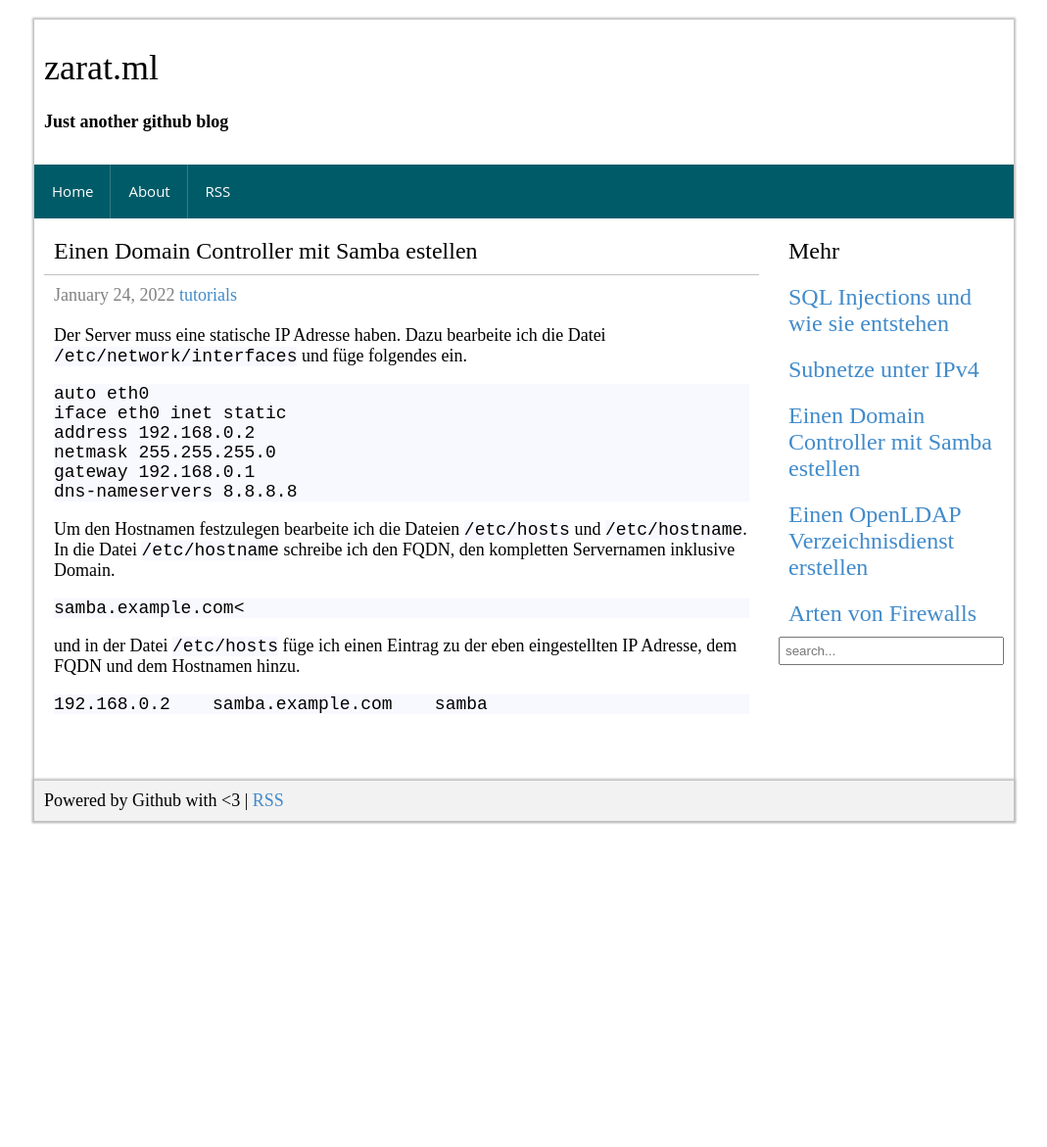
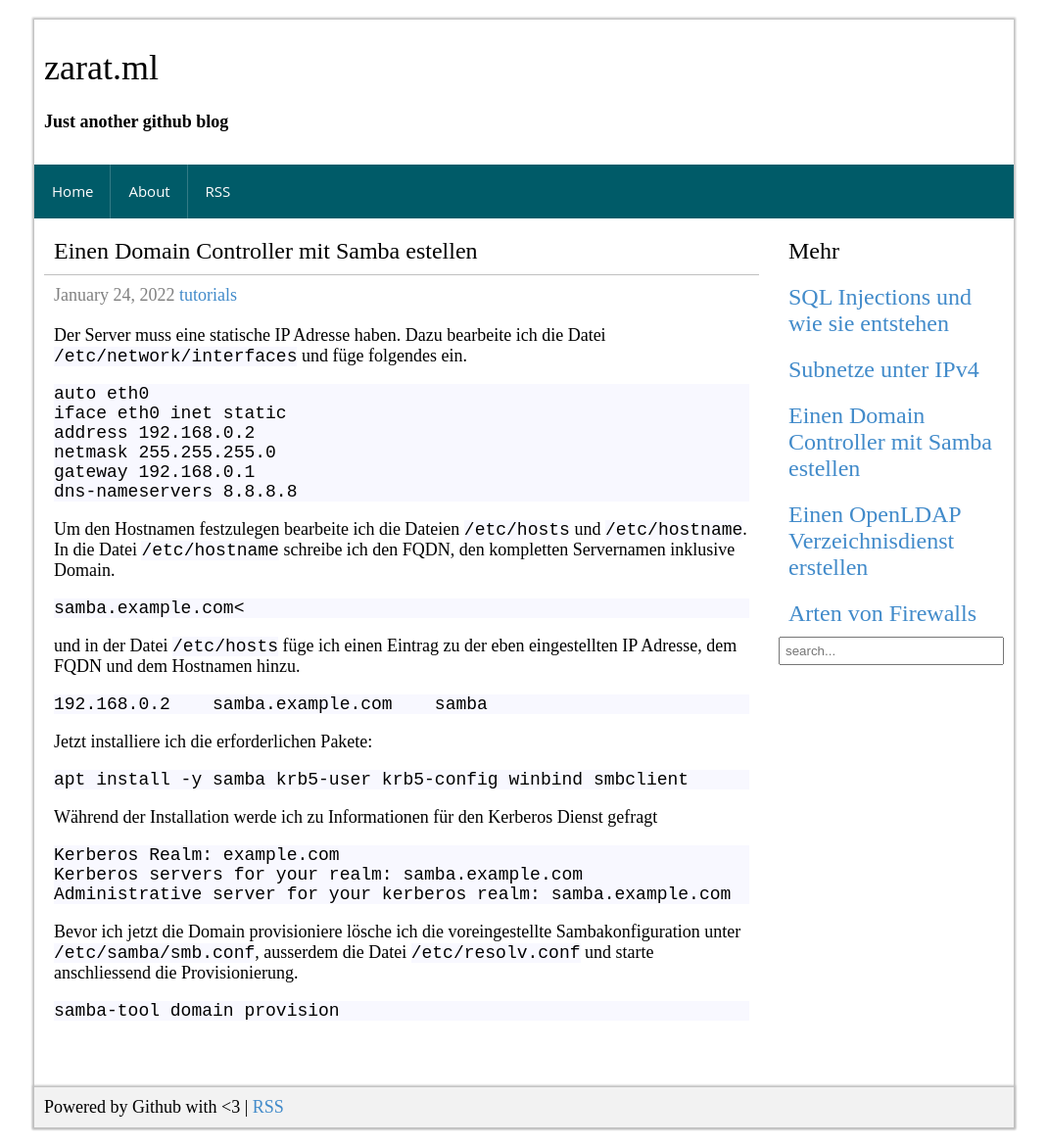
Before and after one commit to zarat/zarat.github.io, a Jekyll site: the page built from _posts/2022-01-24-samba-domain-controller.markdown, in a window 1280 px wide. Shown: the whole page at 98% size, without its empty margins (105-1174 px from the left). Built offline with Jekyll 4.4.1, drawn with Linux system fonts in a browser that asks for light colours; comment, search, counter and statistics services are not loaded; before the commit the page ends 900 px from its top, so only the background shows below that.

Commit message:
Update 2022-01-24-samba-domain-controller.markdown

```diff
--- a/_posts/2022-01-24-samba-domain-controller.markdown
+++ b/_posts/2022-01-24-samba-domain-controller.markdown
@@ -28,3 +28,22 @@ und in der Datei <code>/etc/hosts</code> füge ich einen Eintrag zu der eben ein
 <pre>
 192.168.0.2    samba.example.com    samba
 </pre>
+
+Jetzt installiere ich die erforderlichen Pakete:
+
+<pre>
+apt install -y samba krb5-user krb5-config winbind smbclient
+</pre>
+
+Während der Installation werde ich zu Informationen für den Kerberos Dienst gefragt
+
+<pre>
+Kerberos Realm: example.com
+Kerberos servers for your realm: samba.example.com
+Administrative server for your kerberos realm: samba.example.com
+</pre>
+
+Bevor ich jetzt die Domain provisioniere lösche ich die voreingestellte Sambakonfiguration unter <code>/etc/samba/smb.conf</code>, ausserdem die Datei <code>/etc/resolv.conf</code> und starte anschliessend die Provisionierung.
+
+<pre>
+samba-tool domain provision
```
